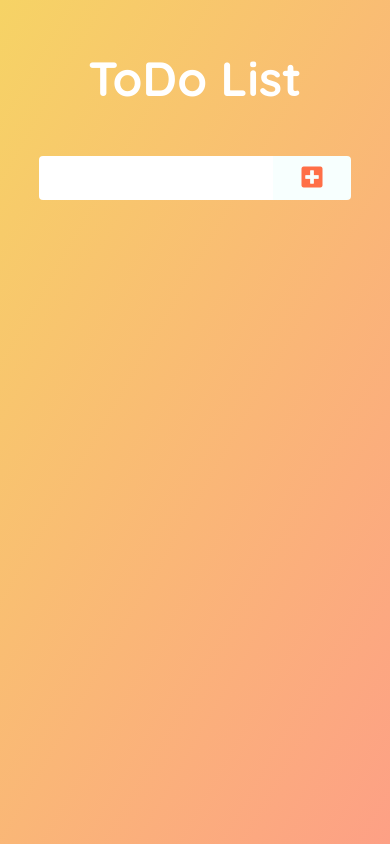
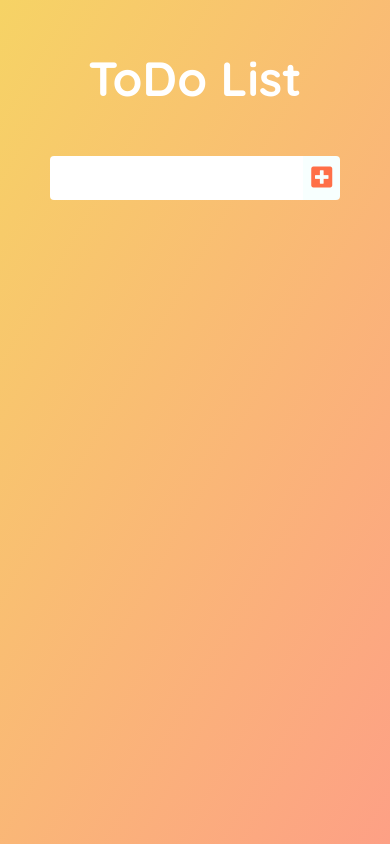
Before and after one commit to ShubhamParmar17/todo-list, a React (Create React App) app: page / in a window 390 px wide. Built offline with nearby package versions, Linux system fonts and the light colour scheme.

Commit message:
Update index.css

```diff
--- a/src/index.css
+++ b/src/index.css
@@ -122,7 +122,7 @@ header {
 }
 
 .todo-item {
-  padding: 0rem 0.5rem;
+  padding: 0.5em 0.5rem;
 }
 
 .clearAll-btn {
@@ -152,10 +152,10 @@ header {
 
 @media (max-width: 576px) {
   .todo-input {
-    width: 60vw;
+    width: 65vw;
   }
   .todo-btn {
-    width: 20vw;
+    width: auto;
   }
 
   .todo {
```
